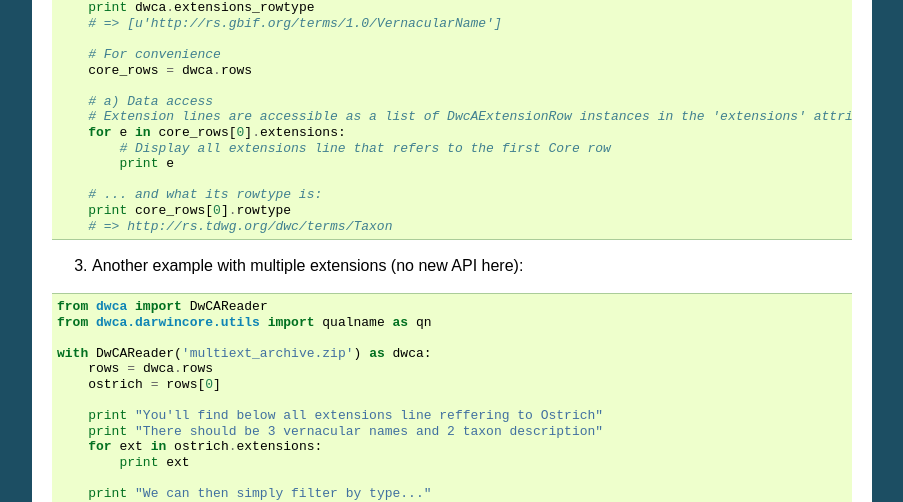
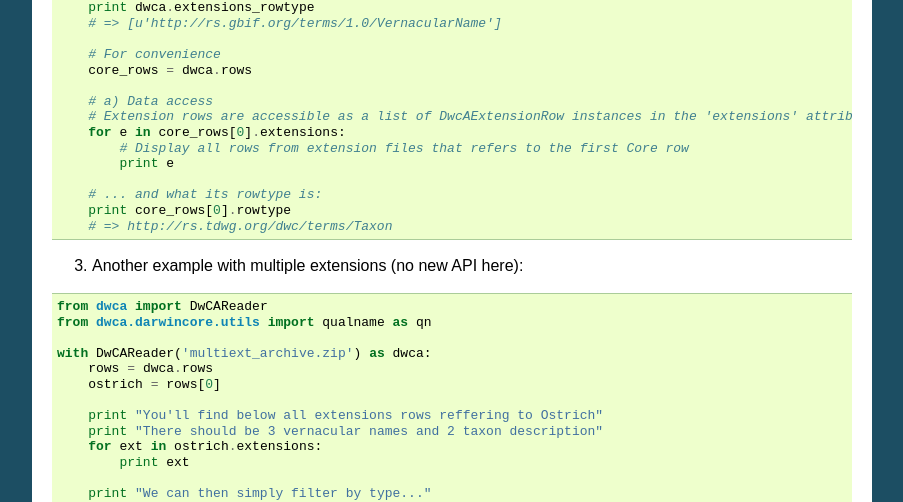
Before and after one commit to BelgianBiodiversityPlatform/python-dwca-reader, a Sphinx documentation site: the page built from doc/index.rst, in a window 1280 px wide and 1400 px high, scrolled down 1902 px. Shown: the part 119-621 px from the top of the window, without its empty margins (198-1101 px from the left). Built offline with Sphinx 7.4.7, drawn with Linux system fonts in a browser that asks for light colours; some of the changed text lies outside the part shown.

Commit message:
Terminology improvement: many line->row renames (doc, tests, variable names, ...).

```diff
--- a/doc/index.rst
+++ b/doc/index.rst
@@ -85,7 +85,7 @@
             # => --
             # => Rowtype: http://rs.tdwg.org/dwc/terms/Occurrence
             # => Source: Core file
-            # => Line ID:
+            # => Row ID:
             # => Data: {u'http://rs.tdwg.org/dwc/terms/basisOfRecord': u'Observation', u'http://rs.tdwg.org/dwc/terms/family': # => u'Tetraodontidae', u'http://rs.tdwg.org/dwc/terms/locality': u'Borneo', u'http://rs.tdwg.#
             # => org/dwc/terms/scientificName': u'tetraodon fluviatilis'}
             # => --
@@ -96,7 +96,7 @@
             # => Value of 'locality' for this row: Mumbai
 
         # Alternatively, we can get a list of core rows instead of iterating:
-        lines = dwca.rows
+        rows = dwca.rows
 
         # Or retrieve a specific row by its id:
         occurrence_number_three = dwca.get_row_by_id(3)
@@ -127,9 +127,9 @@
         core_rows = dwca.rows
 
         # a) Data access
-        # Extension lines are accessible as a list of DwcAExtensionRow instances in the 'extensions' attribute:
+        # Extension rows are accessible as a list of DwcAExtensionRow instances in the 'extensions' attribute:
         for e in core_rows[0].extensions:
-            # Display all extensions line that refers to the first Core row
+            # Display all rows from extension files that refers to the first Core row
             print e
 
         # ... and what its rowtype is:
@@ -147,7 +147,7 @@
         rows = dwca.rows
         ostrich = rows[0]
 
-        print "You'll find below all extensions line reffering to Ostrich"
+        print "You'll find below all extensions rows reffering to Ostrich"
         print "There should be 3 vernacular names and 2 taxon description"
         for ext in ostrich.extensions:
             print ext
@@ -188,7 +188,7 @@
         results.rights
         # => "Dataset: [Name and license of source datasets for this resultset]"
 
-        # 2) In addition to the dataset-wide metadata (EML) file, these archives also include the source metadata for all datasets whose lines are part of the resultset.
+        # 2) In addition to the dataset-wide metadata (EML) file, these archives also include the source metadata for all datasets whose rows are part of the resultset.
 
         # 2.1) At the archive level, they can be accessed as a dict:
         results.source_metadata
```
Also changed, not shown: 6 other files.
